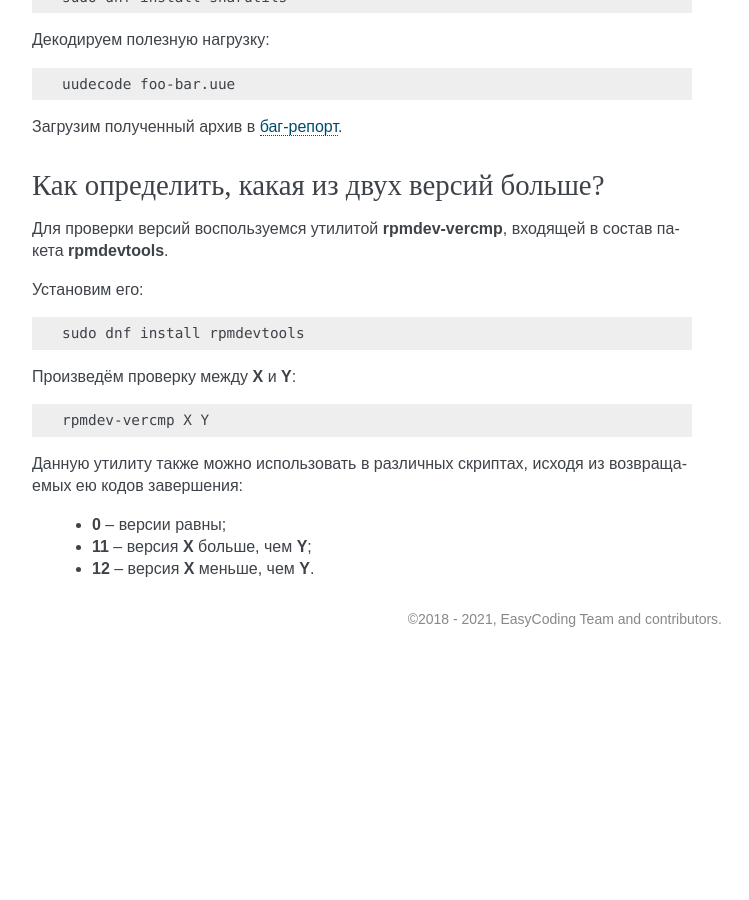
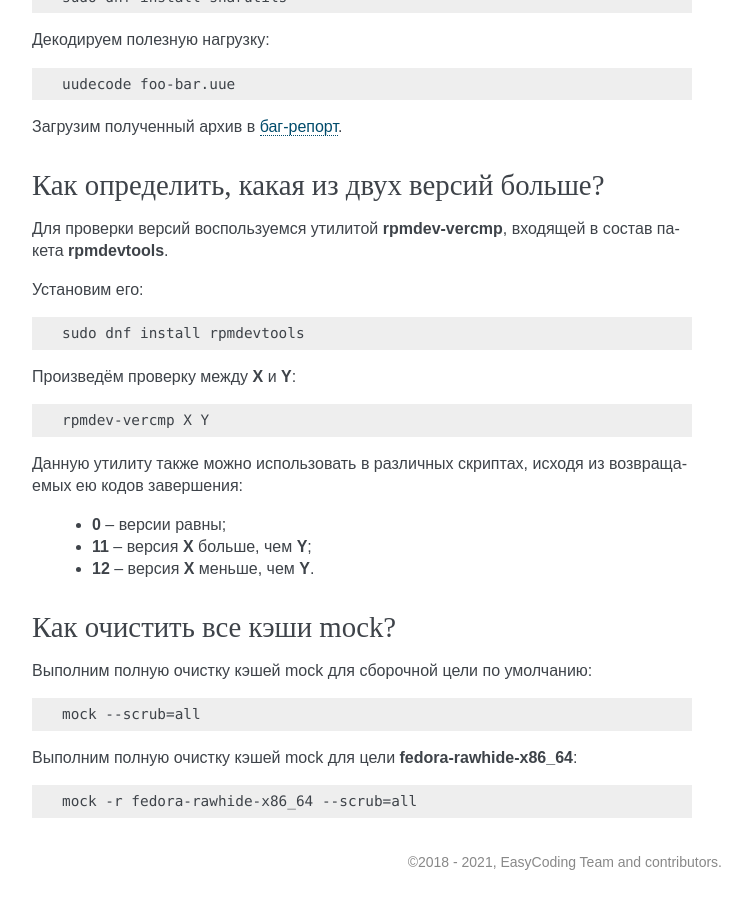
Before and after one commit to RussianFedora/FAQ, a Sphinx documentation site: the page built from source/development.rst, in a window 1280 px wide and 900 px high, scrolled down 25841 px. Shown: the whole window, without its empty margins (388-1137 px from the left). Built offline with Sphinx 7.4.7, drawn with Linux system fonts in a browser that asks for light colours; comment, search, counter and statistics services are not loaded; before the commit the page ends 26498 px from its top, so only the background shows below that; some of the changed text lies outside the part shown.

Commit message:
Added question about removing mock's caches.

```diff
--- a/source/development.rst
+++ b/source/development.rst
@@ -1475,3 +1475,21 @@ Qt-приложение, собранное Clang с LTO не запускает
   * **0** -- версии равны;
   * **11** -- версия **X** больше, чем **Y**;
   * **12** -- версия **X** меньше, чем **Y**.
+
+.. index:: mock, cleanup, cache
+.. _mock-cleanup:
+
+Как очистить все кэши mock?
+================================
+
+Выполним полную очистку кэшей mock для сборочной цели по умолчанию:
+
+.. code-block:: text
+
+    mock --scrub=all
+
+Выполним полную очистку кэшей mock для цели **fedora-rawhide-x86_64**:
+
+.. code-block:: text
+
+    mock -r fedora-rawhide-x86_64 --scrub=all
```
